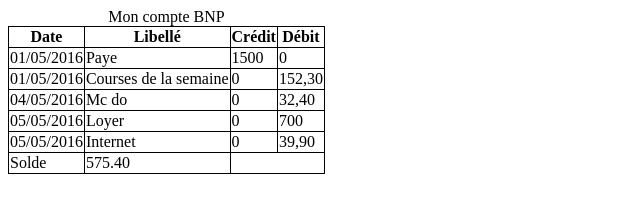
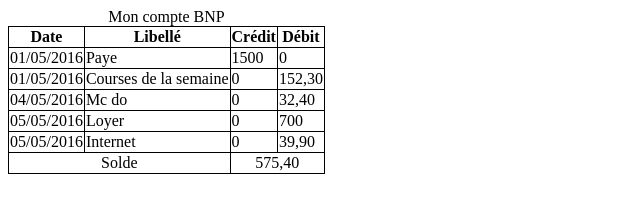
Before and after one commit to FabienMarti/html-exercice-5, a plain HTML site: page index.html in a window 1280 px wide. Shown: the whole page, without its empty margins (0-640 px from the left). Drawn offline with Linux system fonts and the light colour scheme.

Commit message:
fin index

```diff
--- a/index.html
+++ b/index.html
@@ -5,7 +5,7 @@
     <style>
         table {border: 1px solid black; border-collapse: collapse; align-content: center;}
         th, td{border: 1px solid black;}
-
+        tfoot {text-align: center;}
 
     </style>
 </head>
@@ -40,7 +40,7 @@
         </tbody>
         <tfoot>
             <tr>
-                <td>Solde</td><td>575.40</td>
+                <td colspan="2">Solde</td><td colspan="2">575,40</td>
             </tr>
         </tfoot>
     </table>
```
